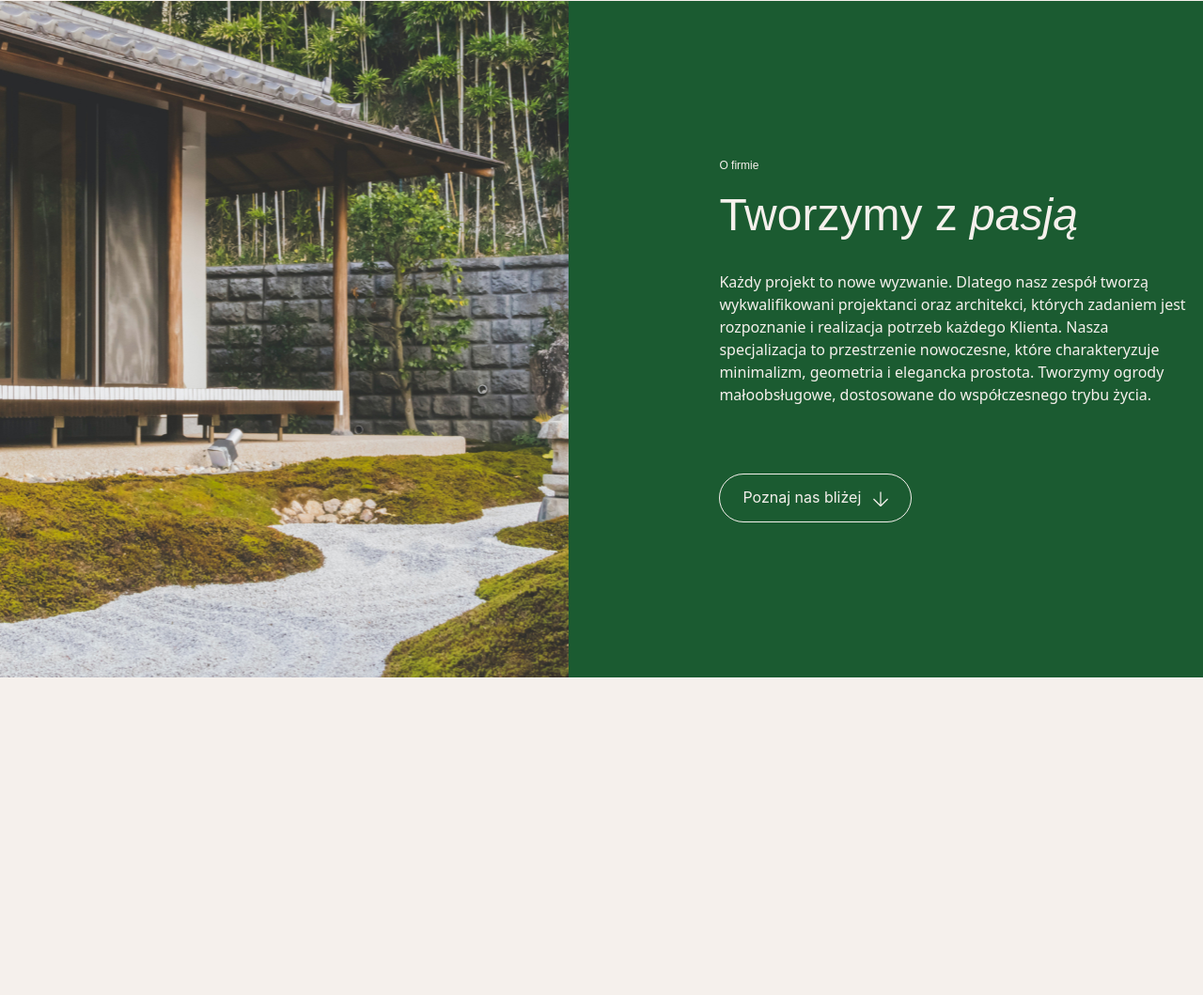
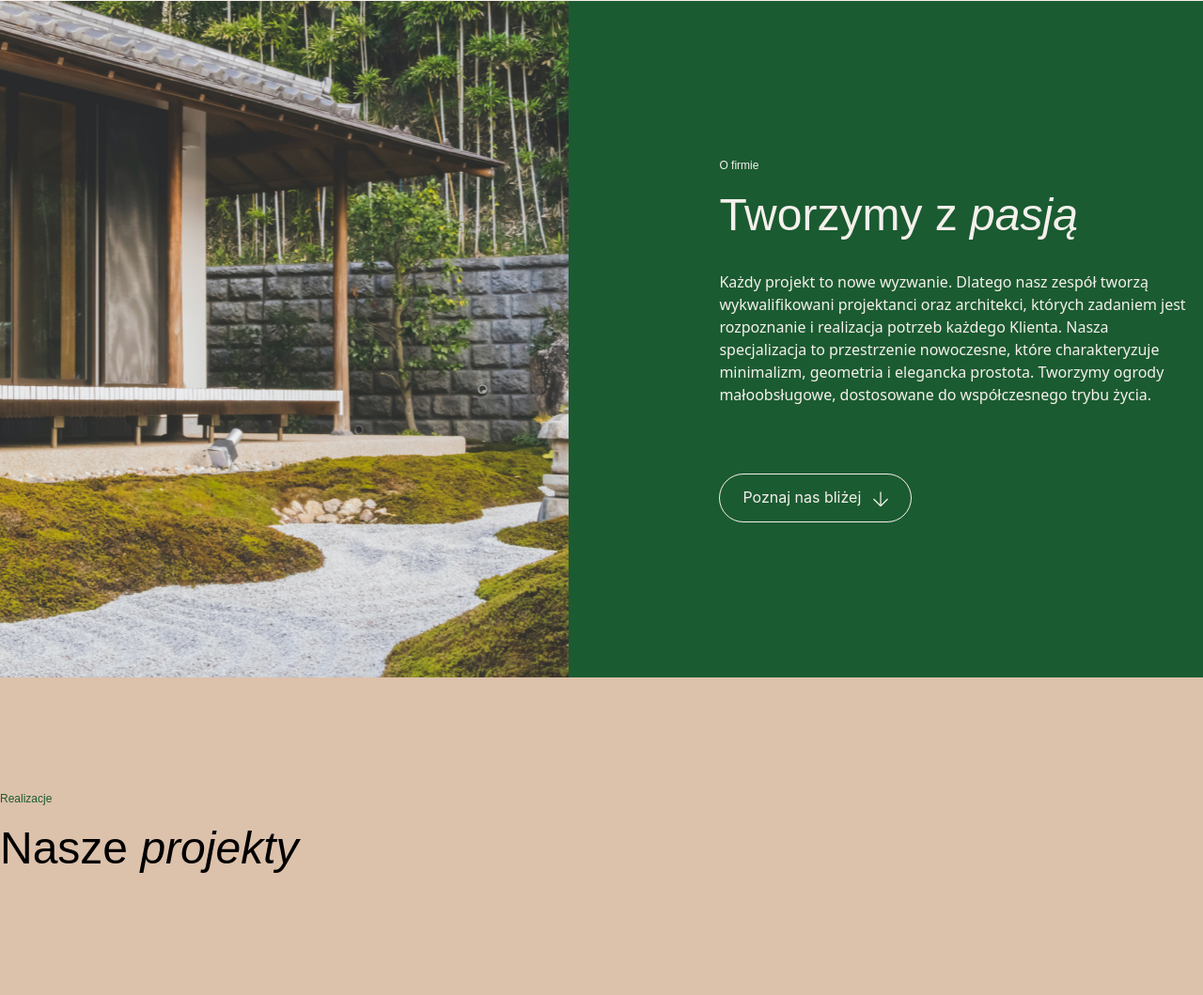
Before and after one commit to TkachukRR/33-adRespect, a website with bundled scripts: page index.html in a window 1280 px wide. Shown: the part 1741-2800 px from the top of the page at 94% size. Before the commit the page ends 2462 px from the top, so only its background shows below. Built offline with nearby package versions, Linux system fonts and the light colour scheme.

Commit message:
Added basic realization component part

```diff
--- a/index.html
+++ b/index.html
@@ -16,6 +16,7 @@
       ></section>
       <section class="offer container mx-auto pt-[120px] pb-[160px]"></section>
       <section class="about"></section>
+      <section class="realization bg-beige"></section>
     </main>
     <script type="module" src="main.js"></script>
   </body>
--- a/main.js
+++ b/main.js
@@ -2,12 +2,14 @@ import { getHeaderMarkup } from "./scripts/header.component.js";
 import { getHeroMarkup } from "./scripts/hero.component.js";
 import { getOfferMarkup } from "./scripts/offer.component.js";
 import { getAboutMarkup } from "./scripts/about.component.js";
+import { getRealizationMarkup } from "./scripts/realization.component.js";
 
 const pageRefs = {
   header: document.querySelector("header"),
   hero: document.querySelector("section.hero"),
   offer: document.querySelector("section.offer"),
   about: document.querySelector("section.about"),
+  realization: document.querySelector("section.realization"),
 };
 
 async function fetchData() {
@@ -19,6 +21,10 @@ async function fetchData() {
     pageRefs.hero.insertAdjacentHTML("beforeend", getHeroMarkup(data));
     pageRefs.offer.insertAdjacentHTML("beforeend", getOfferMarkup(data));
     pageRefs.about.insertAdjacentHTML("beforeend", getAboutMarkup(data));
+    pageRefs.realization.insertAdjacentHTML(
+      "beforeend",
+      getRealizationMarkup(data)
+    );
   } catch (error) {
     console.error("Data loading error:", error);
   }
--- /dev/null
+++ b/scripts/realization.component.js
@@ -0,0 +1,10 @@
+import { getMainSectionMarkup } from "./section-markup-maker.js";
+
+export function getRealizationMarkup(data) {
+  const sectionData = data.realization;
+  return `
+    <div class="max-w-[1120px] mx-auto pt-[120px] pb-[96px]">
+      ${getMainSectionMarkup(sectionData, "text-green")}
+    </div>
+    `;
+}
--- a/scripts/section-markup-maker.js
+++ b/scripts/section-markup-maker.js
@@ -11,7 +11,7 @@
           ${updateAccentWords(sectionData.tagline, sectionData.accent)}
         </h2>
         <p class="max-w-[700px] tracking--.16 leading-150%">${
-          sectionData.description
+          sectionData.description ?? ""
         }</p>
   `;
 }
```
Also changed, not shown: styles/style.css.
